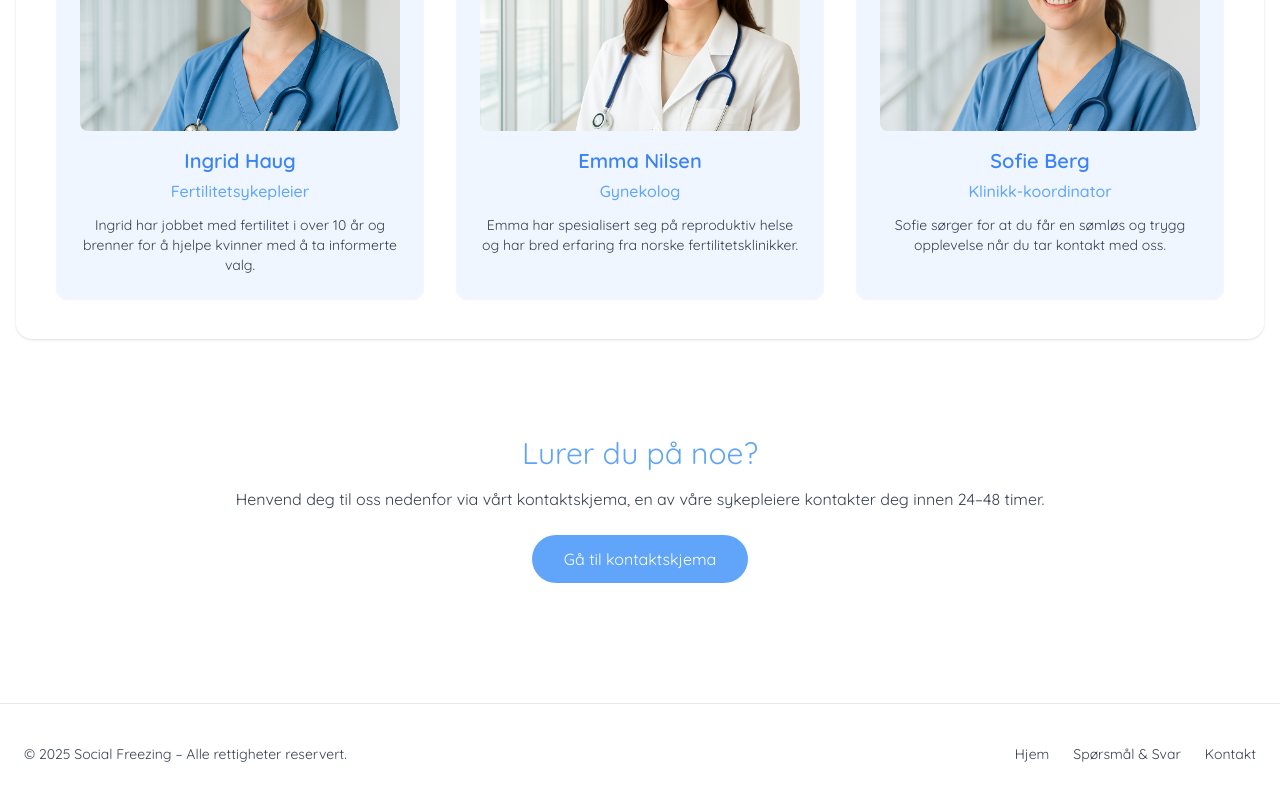
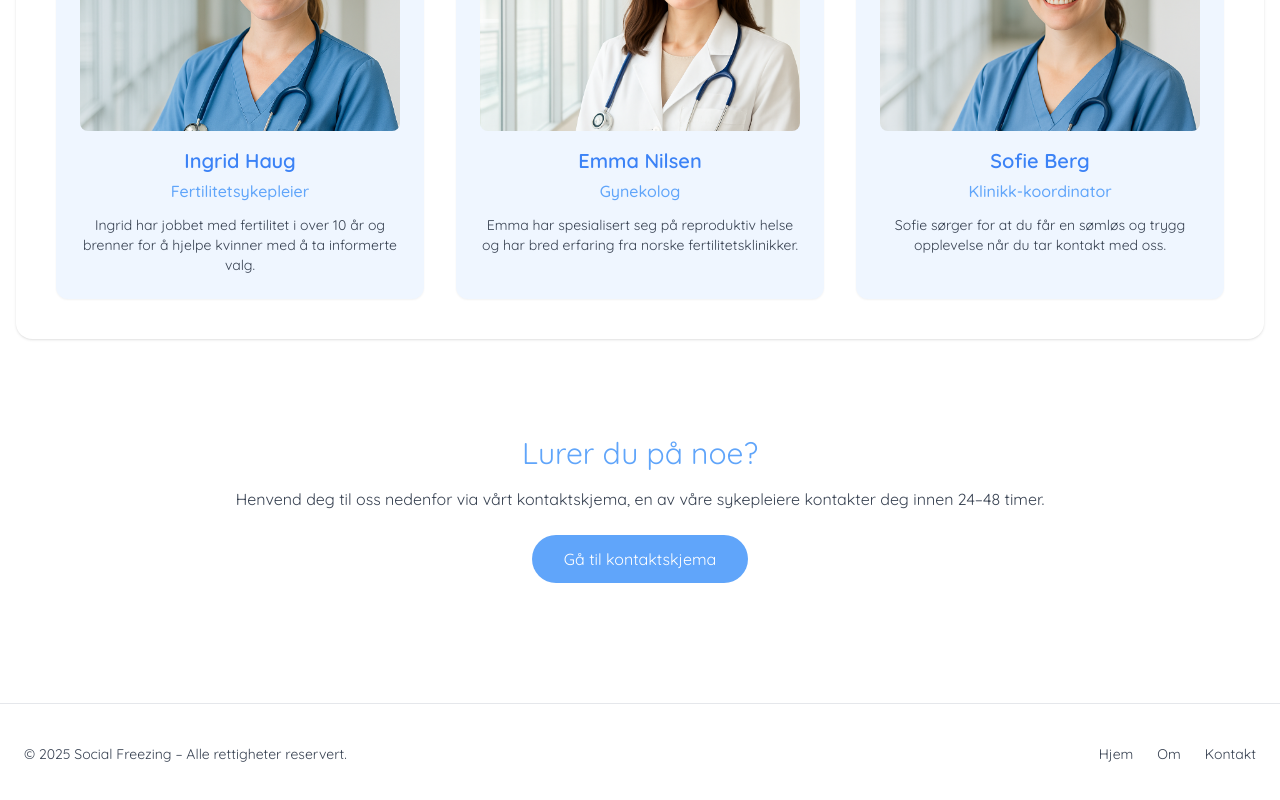
Before and after one commit to mwickmann/social-freezing, a Next.js app: page / in a window 1280 px wide. Shown: the part 2193-2993 px from the top of the page. Built offline with nearby package versions, Linux system fonts and the light colour scheme.

Commit message:
added about to footer

```diff
--- a/app/layout.tsx
+++ b/app/layout.tsx
@@ -55,7 +55,7 @@ export default function RootLayout({ children }: { children: ReactNode }) {
                 <Link href="/" className="hover:underline">Hjem</Link>
               </li>
               <li>
-                <Link href="/faq" className="hover:underline">Spørsmål & Svar</Link>
+                <Link href="/about" className="hover:underline">Om</Link>
               </li>
               <li>
                 <Link href="/contact" className="hover:underline">Kontakt</Link>
```
